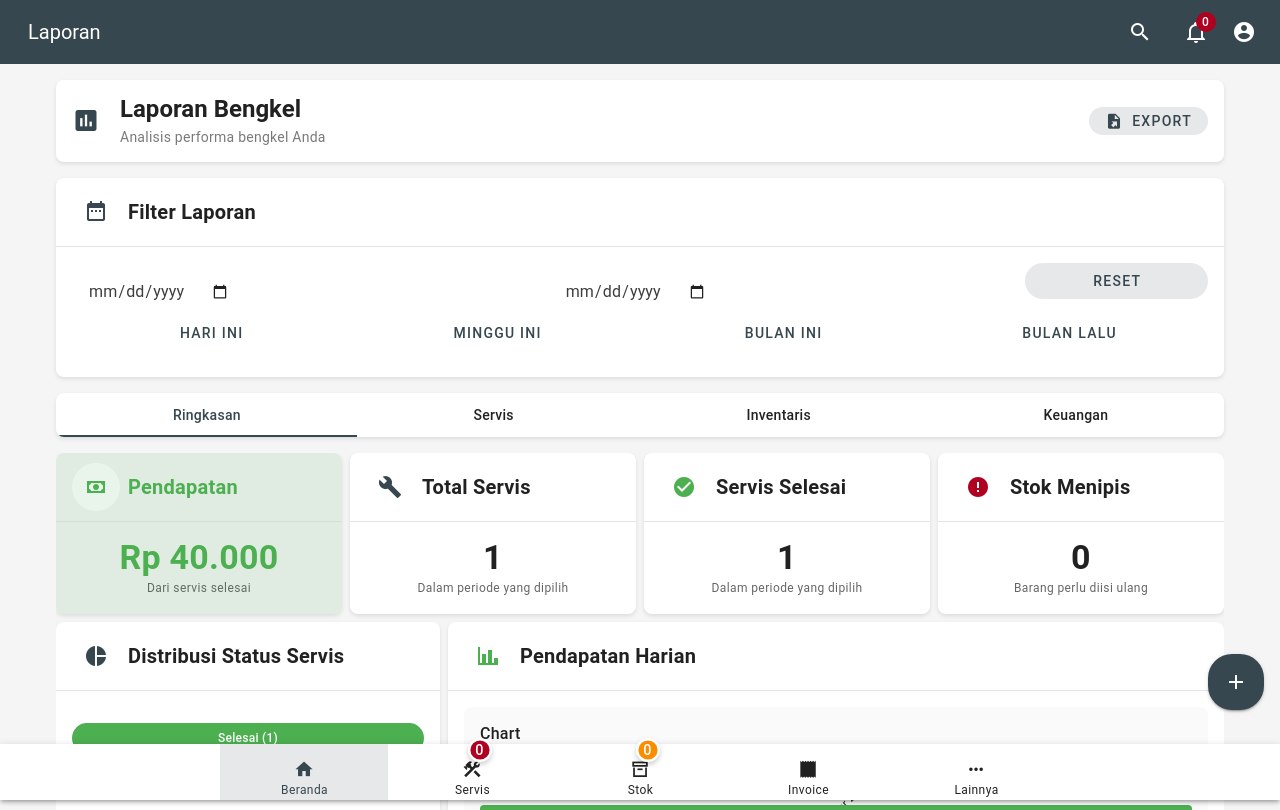
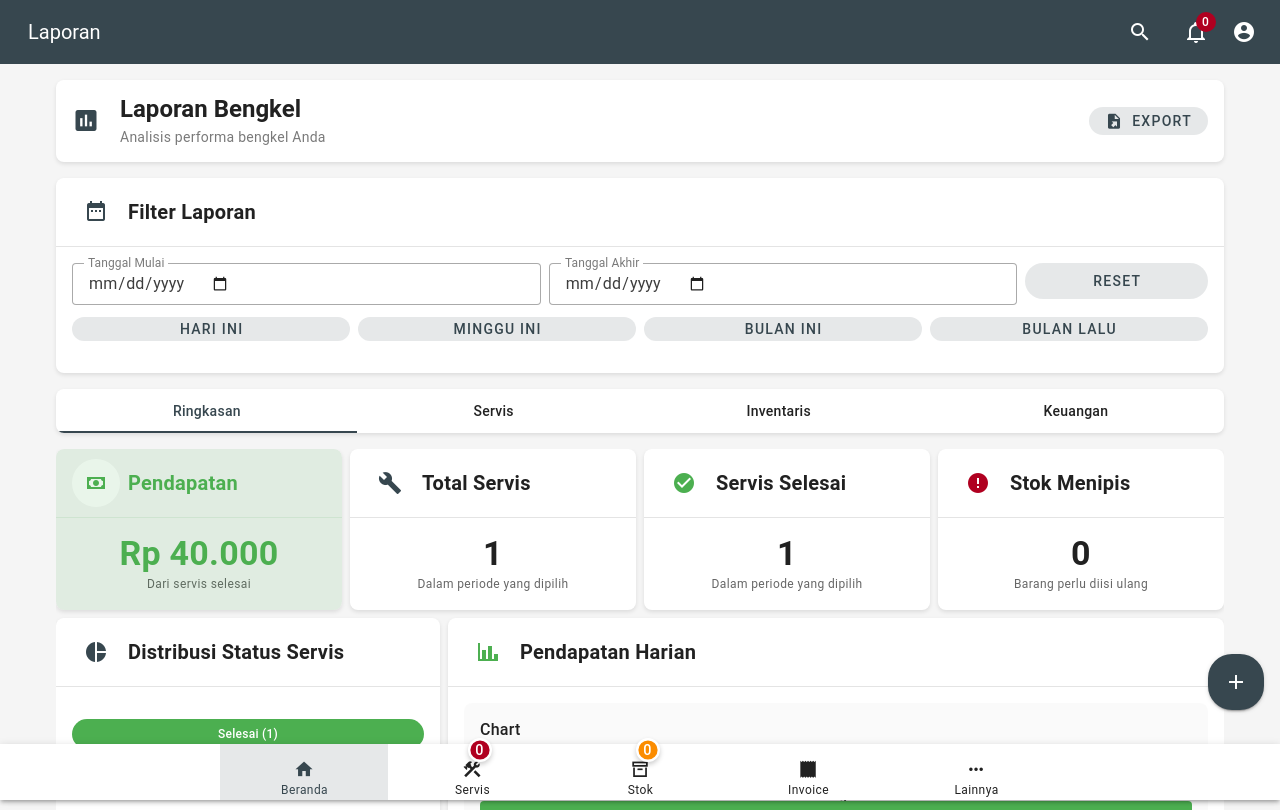
Before and after one commit to widiyanata/bengkel, a Vue app in the folder bengkelku-mobile/: page /laporan in a window 1280 px wide. Shown: the top 810 px of the page. Built offline with nearby package versions, Linux system fonts and the light colour scheme.

Commit message:
fix field outloined

```diff
--- a/bengkelku-mobile/src/components/reports/DateRangeSelector.vue
+++ b/bengkelku-mobile/src/components/reports/DateRangeSelector.vue
@@ -117,7 +117,7 @@
             label="Tanggal Mulai"
             type="date"
             density="compact"
-            variant="flat"
+            variant="outlined"
             hide-details
             @update:model-value="updateRange"
           ></v-text-field>
@@ -129,7 +129,7 @@
             label="Tanggal Akhir"
             type="date"
             density="compact"
-            variant="flat"
+            variant="outlined"
             hide-details
             @update:model-value="updateRange"
           ></v-text-field>
@@ -151,7 +151,7 @@
         <v-col cols="3">
           <v-btn
             color="primary"
-            variant="text"
+            variant="tonal"
             block
             @click="setRange('today')"
             density="compact"
@@ -162,7 +162,7 @@
         <v-col cols="3">
           <v-btn
             color="primary"
-            variant="text"
+            variant="tonal"
             block
             @click="setRange('week')"
             density="compact"
@@ -173,7 +173,7 @@
         <v-col cols="3">
           <v-btn
             color="primary"
-            variant="text"
+            variant="tonal"
             block
             @click="setRange('month')"
             density="compact"
@@ -184,7 +184,7 @@
         <v-col cols="3">
           <v-btn
             color="primary"
-            variant="text"
+            variant="tonal"
             block
             @click="setRange('last_month')"
             density="compact"
--- a/bengkelku-mobile/src/views/InvoiceListPage.vue
+++ b/bengkelku-mobile/src/views/InvoiceListPage.vue
@@ -346,10 +346,10 @@ onMounted(() => {
 
 <style scoped>
 /* Header card styles */
-.header-card {
+/* .header-card {
   background-color: rgba(var(--v-theme-surface-variant), 0.7);
   transition: all 0.3s ease;
-}
+} */
 
 /* Filter toggle animation */
 .rotate-icon {
--- a/bengkelku-mobile/src/views/settings/UserProfilePage.vue
+++ b/bengkelku-mobile/src/views/settings/UserProfilePage.vue
@@ -13,7 +13,7 @@
             label="Nama Tampilan*"
             :rules="requiredRule"
             required
-            variant="flat"
+            variant="outlined"
             density="compact"
             class="mb-3"></v-text-field>
           <!-- Password fields are complex and insecure without a backend, omitted for now -->
@@ -23,7 +23,7 @@
         </v-card-text>
         <v-card-actions>
           <v-spacer></v-spacer>
-          <v-btn type="submit" color="primary" :loading="isSaving">Simpan Profil</v-btn>
+          <v-btn type="submit" color="primary" variant="flat" :loading="isSaving">Simpan Profil</v-btn>
         </v-card-actions>
       </v-form>
     </v-card>
--- a/bengkelku-mobile/src/views/settings/WorkshopInfoPage.vue
+++ b/bengkelku-mobile/src/views/settings/WorkshopInfoPage.vue
@@ -13,13 +13,13 @@
             label="Nama Bengkel*"
             :rules="requiredRule"
             required
-            variant="flat"
+            variant="outlined"
             density="compact"
             class="mb-3"></v-text-field>
           <v-textarea
             v-model="workshopInfo.alamat"
             label="Alamat Bengkel"
-            variant="flat"
+            variant="outlined"
             density="compact"
             rows="3"
             class="mb-3"></v-textarea>
@@ -28,14 +28,14 @@
             label="Nomor Telepon Bengkel"
             type="tel"
             :rules="phoneRuleOptional"
-            variant="flat"
+            variant="outlined"
             density="compact"
             class="mb-3"></v-text-field>
            <!-- Add other fields like NPWP, footer nota etc. later if needed -->
         </v-card-text>
         <v-card-actions>
           <v-spacer></v-spacer>
-          <v-btn type="submit" color="primary" :loading="isSaving">Simpan Informasi</v-btn>
+          <v-btn type="submit" color="primary" variant="flat" :loading="isSaving">Simpan Informasi</v-btn>
         </v-card-actions>
       </v-form>
     </v-card>
```
